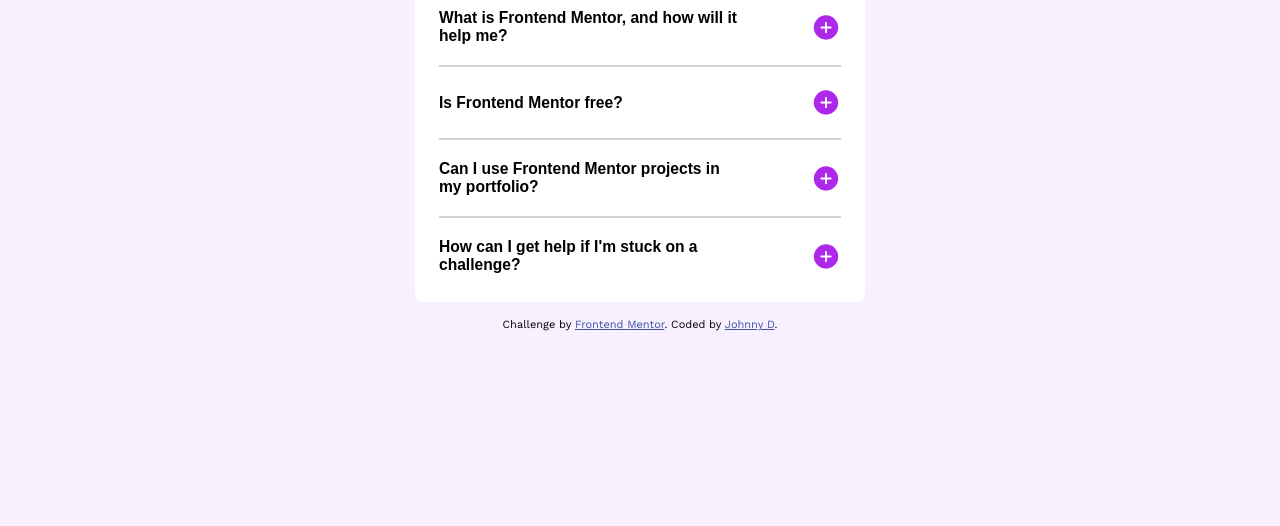
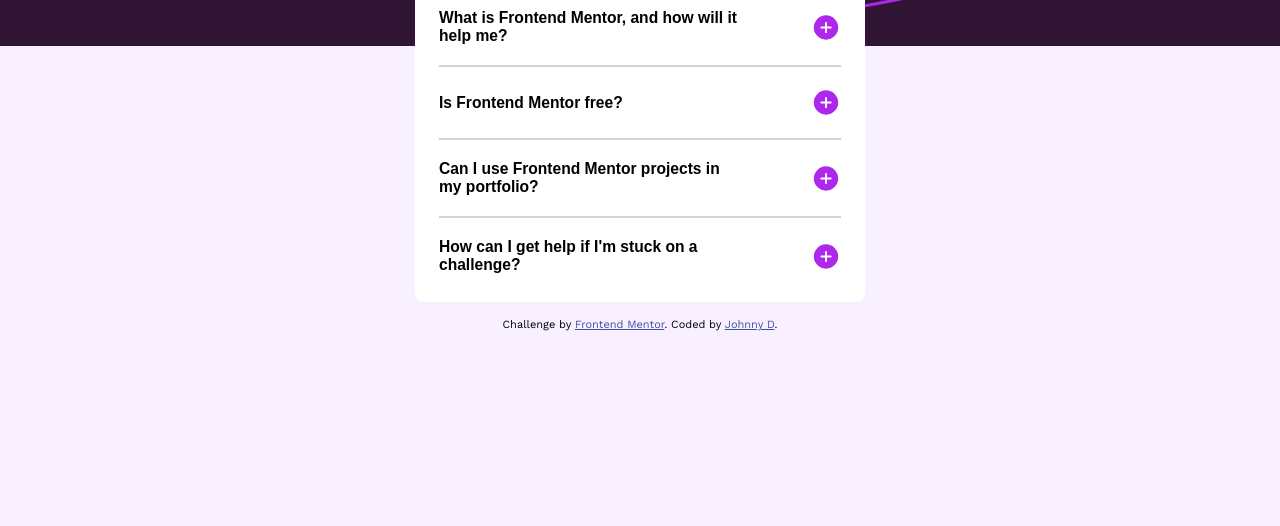
Before and after one commit to jcad57/FAQ-with-JavaScript, a plain HTML site: page index.html in a window 1280 px wide. Shown: the part 274-800 px from the top of the page. Drawn offline with nearby package versions, Linux system fonts and the light colour scheme.

Commit message:
Update style.css

```diff
--- a/style.css
+++ b/style.css
@@ -17,7 +17,7 @@ body {
   font-size: 16px;
   font-style: normal;
 
-  background: url(/assets/images/background-pattern-mobile.svg);
+  background: url(background-pattern-mobile.svg);
   background-color: var(--lightPink);
   background-repeat: no-repeat;
   min-width: 100vw;
@@ -95,7 +95,7 @@ p{
 
 @media (min-width: 376px){
     body{
-    background: url(assets/images/background-pattern-desktop.svg);
+    background: url(background-pattern-desktop.svg);
     background-color: var(--lightPink);
   background-repeat: no-repeat;
   min-width: 100vw;
```
